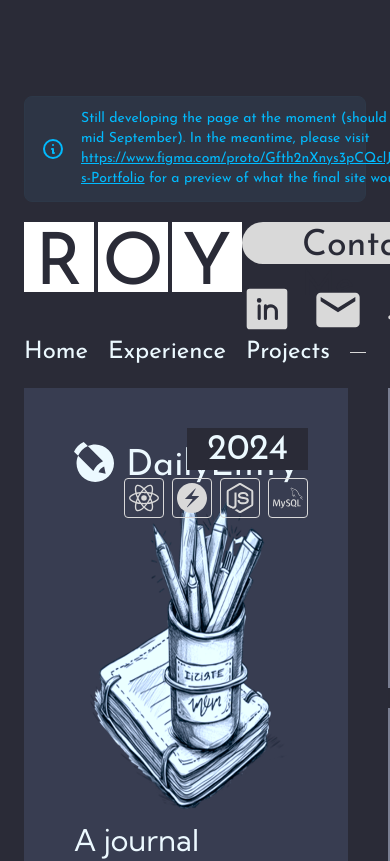
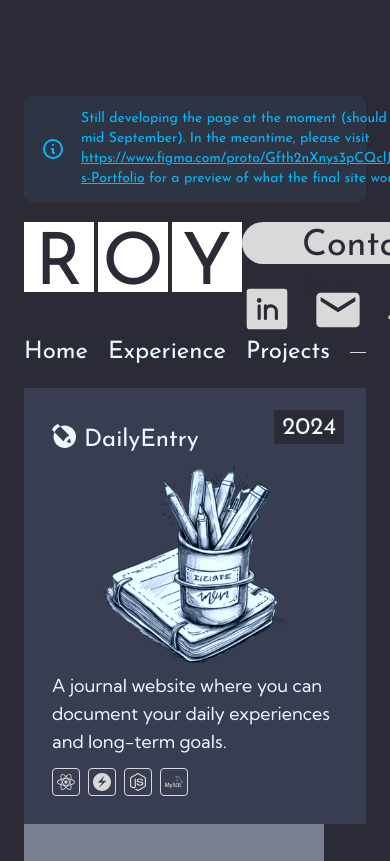
Before and after one commit to RoyCDev/portfolio, a React (Vite) app: page /project in a window 390 px wide. Shown: the top 861 px of the page. Built offline with nearby package versions, Linux system fonts and the light colour scheme; a web font is replaced by a local one.

Commit message:
responsive featured project on project page

```diff
--- a/src/pages/ProjectPage/index.tsx
+++ b/src/pages/ProjectPage/index.tsx
@@ -14,16 +14,20 @@ function ProjectPage() {
   return (
     <main className="mt-5">
       {/* top half */}
-      <div className="flex items-start gap-10">
-        <section className="flex-1 bg-primary p-12.5 relative">
-          <div className="flex items-center gap-3">
-            <SiLivejournal size={40} />
-            <p className="text-4xl mt-2">{featuredProject.name}</p>
+      <div className="md:flex md:items-start md:gap-6 xl:gap-10">
+        <section className="relative bg-primary p-7 sm:p-9 lg:p-12.5">
+          <div className="relative flex items-center gap-2 text-2xl sm:text-3xl lg:text-4xl lg:gap-3">
+            <SiLivejournal />
+            <p className="mt-2">{featuredProject.name}</p>
+            <p className="absolute bg-base-100 pt-0.5 -top-1.5 -right-1.5 px-2 lg:px-5">{featuredProject.year}</p>
+          </div>
+          <div className="flex justify-around items-center">
+            <img src={featuredProject.image} alt={featuredProject.name} className="max-w-54 sm:max-w-64 lg:max-w-none" />
           </div>
 
-          <div className="absolute top-10 right-10">
-            <p className="text-4xl bg-base-100 w-fit ml-auto mb-2 pt-0.5 px-5">{featuredProject.year}</p>
-            <ul className="flex gap-2 text-3xl text-accent">
+          <div className="font-kumbh text-lg sm:text-xl lg:text-3xl">
+            <p className="mb-3 lg:mb-0">{featuredProject.description}</p>
+            <ul className="flex gap-2 text-accent lg:absolute lg:pr-12.5 lg:top-24 lg:-right-1.5">
               {featuredProject.tools.map(tool => {
                 const Icon = skillIcons[tool]
                 return (
@@ -33,11 +37,6 @@ function ProjectPage() {
               })}
             </ul>
           </div>
-
-          <div className="flex justify-around items-center">
-            <img src={featuredProject.image} alt={featuredProject.name} className="size-84" />
-          </div>
-          <p className="font-kumbh text-3xl">{featuredProject.description}</p>
         </section>
 
         <div className="w-75 space-y-5">
```
